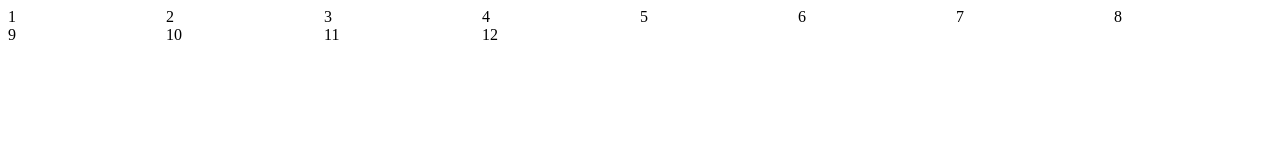
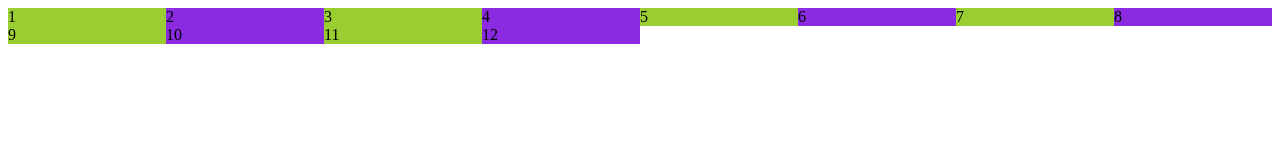
Before and after one commit to JackBadeaux/CSS-Projects, a plain HTML site: page Day 12 Advanced CSS Grid Techniques--Spanning, Grid Areas, and Responsive Grids/problem 3/index.html in a window 1280 px wide. Drawn offline with Linux system fonts and the light colour scheme.

Commit message:
Update style.css

```diff
--- a/Day 12 Advanced CSS Grid Techniques--Spanning, Grid Areas, and Responsive Grids/problem 3/css/style.css
+++ b/Day 12 Advanced CSS Grid Techniques--Spanning, Grid Areas, and Responsive Grids/problem 3/css/style.css
@@ -3,3 +3,9 @@
     grid-template-columns: repeat(auto-fit, minmax(150px,1fr));
     grid-template-rows: auto auto;
 }
+.grid-item:nth-child(even){
+    background-color: blueviolet;
+}
+.grid-item:nth-child(odd){
+    background-color: yellowgreen;
+}
```
